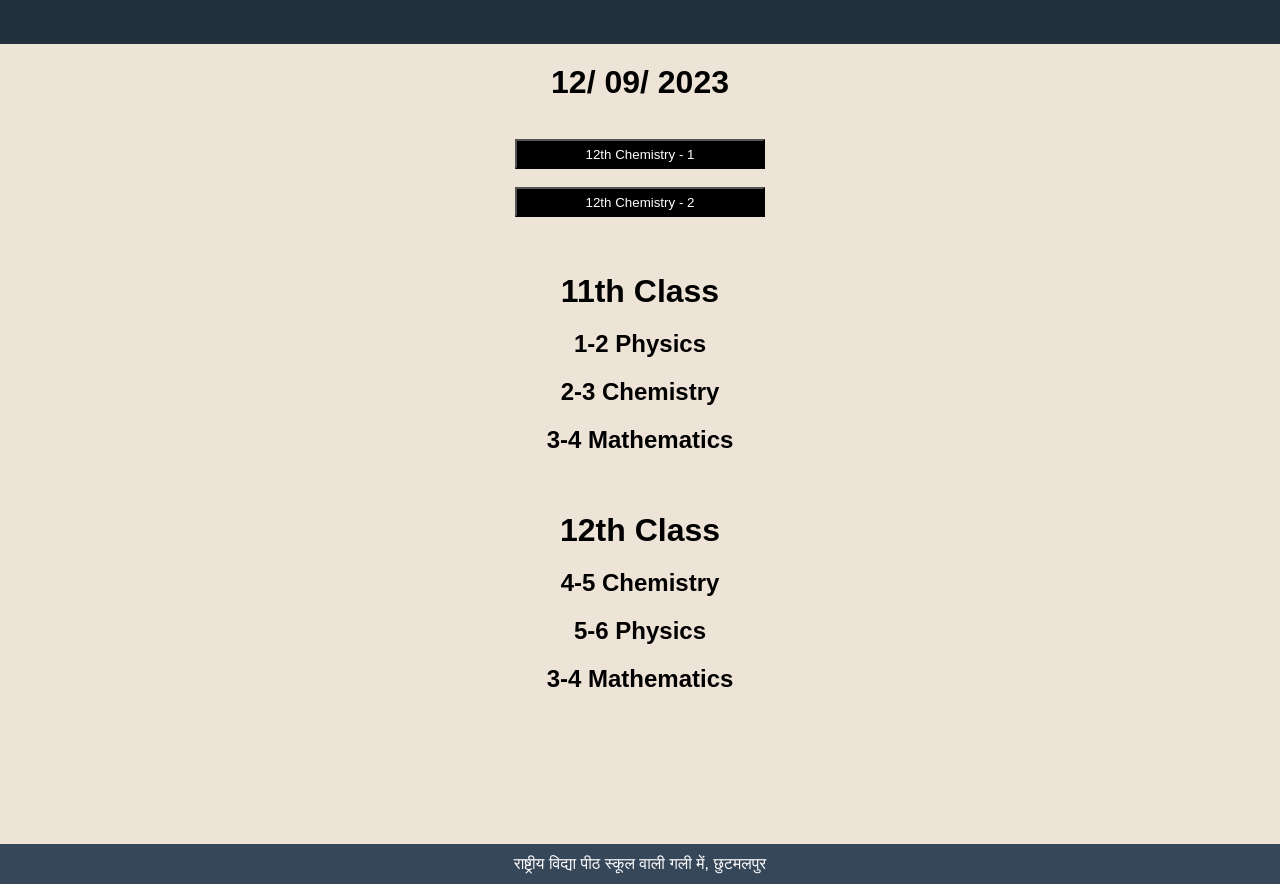
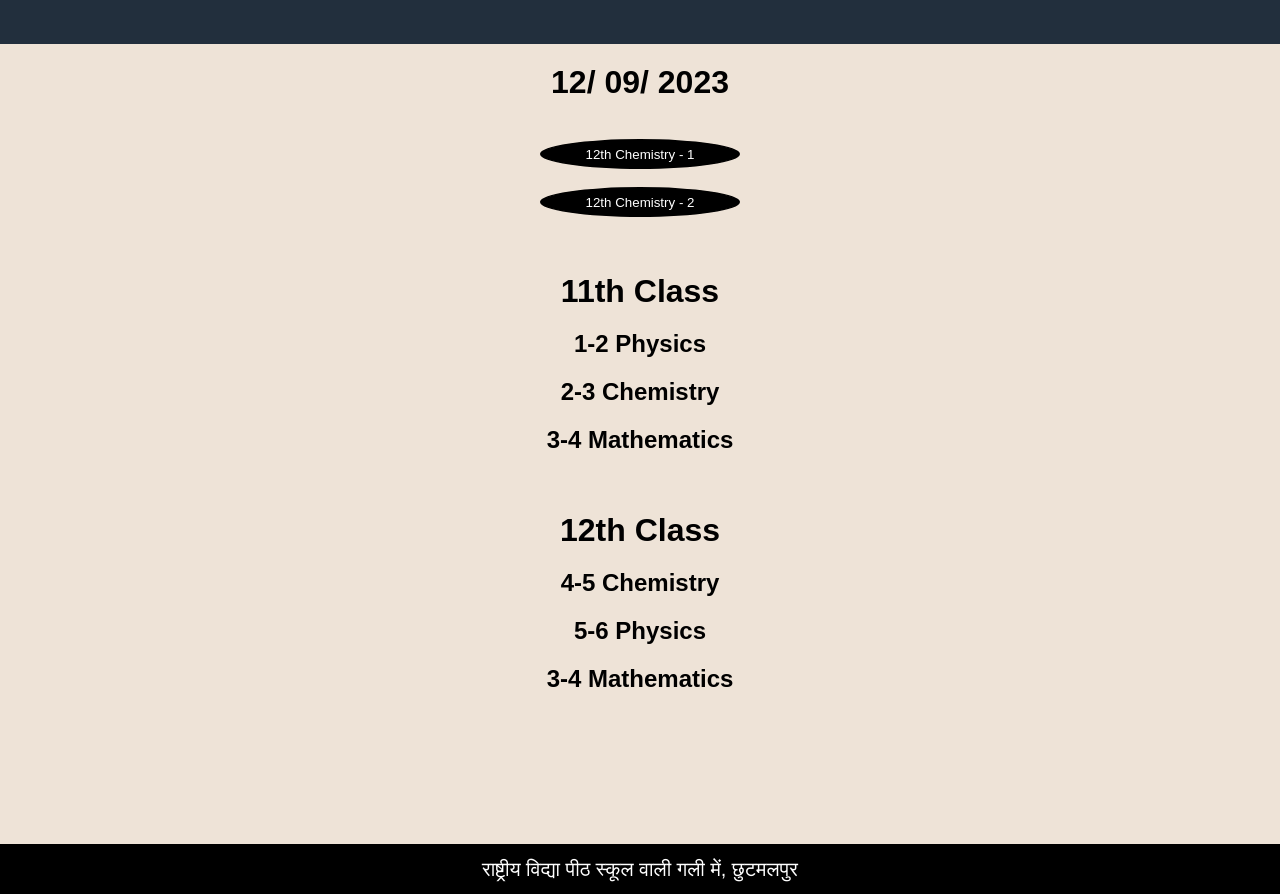
Before and after one commit to rohitbadak/chemistry, a plain HTML site: page index.html in a window 1280 px wide. Shown: the part 308-1202 px from the top of the page. Drawn offline with Linux system fonts and the light colour scheme.

Commit message:
Update style.css

```diff
--- a/style.css
+++ b/style.css
@@ -184,13 +184,16 @@
 
                          /* this is the footer last work */
                          .foot-panel3{
-                          background-color: #37475a;
+                          background-color: black;
                           color: white;
-                          height: 40px;
+                          height: 50px;
                           display: flex;
                           justify-content: center;
                           align-items: center;
+                          font-size: 20px;
                          }
+
+                         /* this is only other pagess */
 
                          a{
                           display: flex;
@@ -199,10 +202,29 @@
 
                          }
                          #but{
-                          width: 250px;
+                          width: 200px;
                           height: 30px;
                           background-color: black;
                           color: white;
+                          border: 2px solid black;
+                          border-radius: 250%;
 
 
                          }
+
+                         /* this is only class with chapter */
+
+                         /* .cla1{
+                          background-color: rgb(132, 184, 219);
+                          width: 300px;
+                          height: 240px;
+                          text-align: center;
+                        margin-left: 480px;
+                          border: 2px solid black;
+                          border-radius: 30%;
+
+
+
+
+
+                         } */
```
